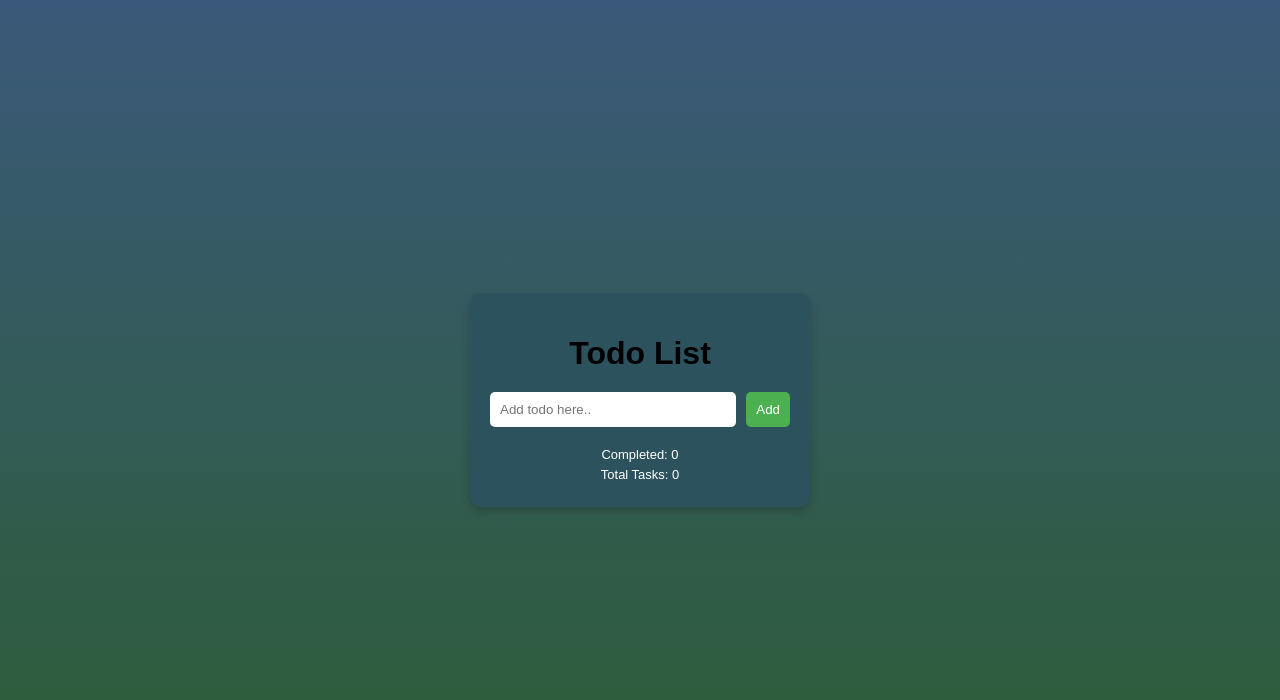
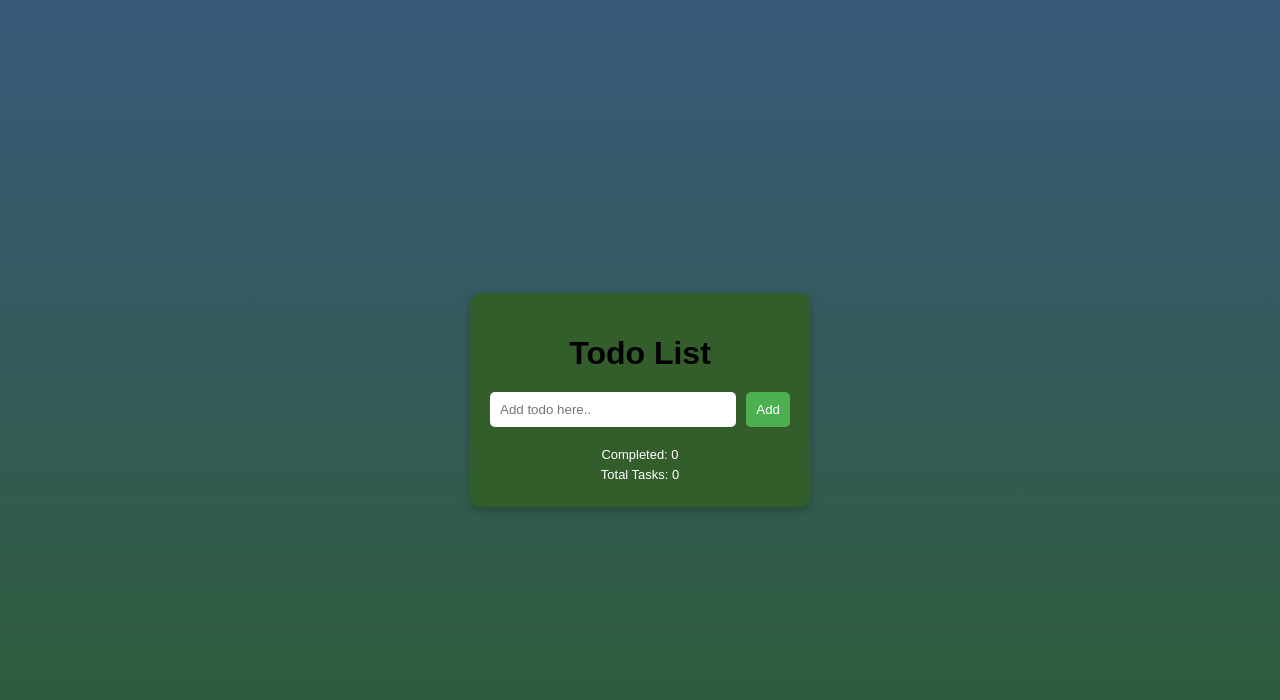
Before and after one commit to GeetaSree13/MainProject-Phase-1, a plain HTML site: page todo-app/index.html in a window 1280 px wide. Drawn offline with Linux system fonts and the light colour scheme.

Commit message:
chanaged color

```diff
--- a/todo-app/style.css
+++ b/todo-app/style.css
@@ -10,7 +10,7 @@ body {
 }
 
 .todo-container {
-  background: #2c525d;
+  background: #345d2c;
   padding: 20px;
   border-radius: 10px;
   box-shadow: 0 4px 8px rgba(0, 0, 0, 0.2);
```
Also changed, not shown: 2 other files.
